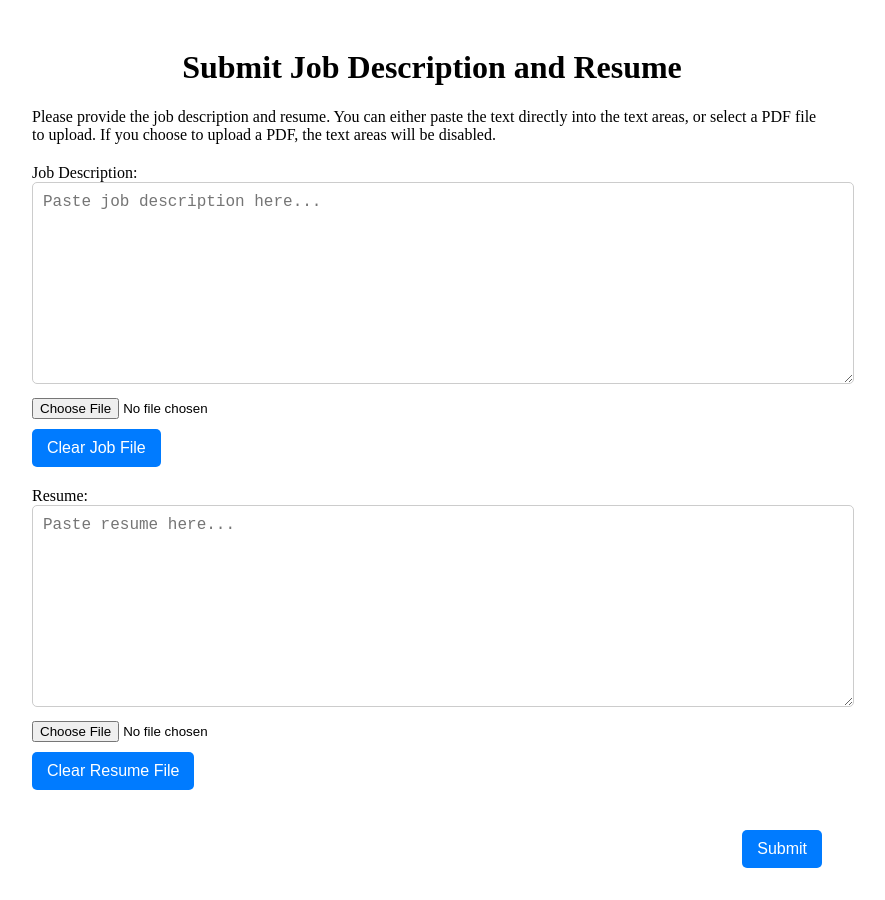
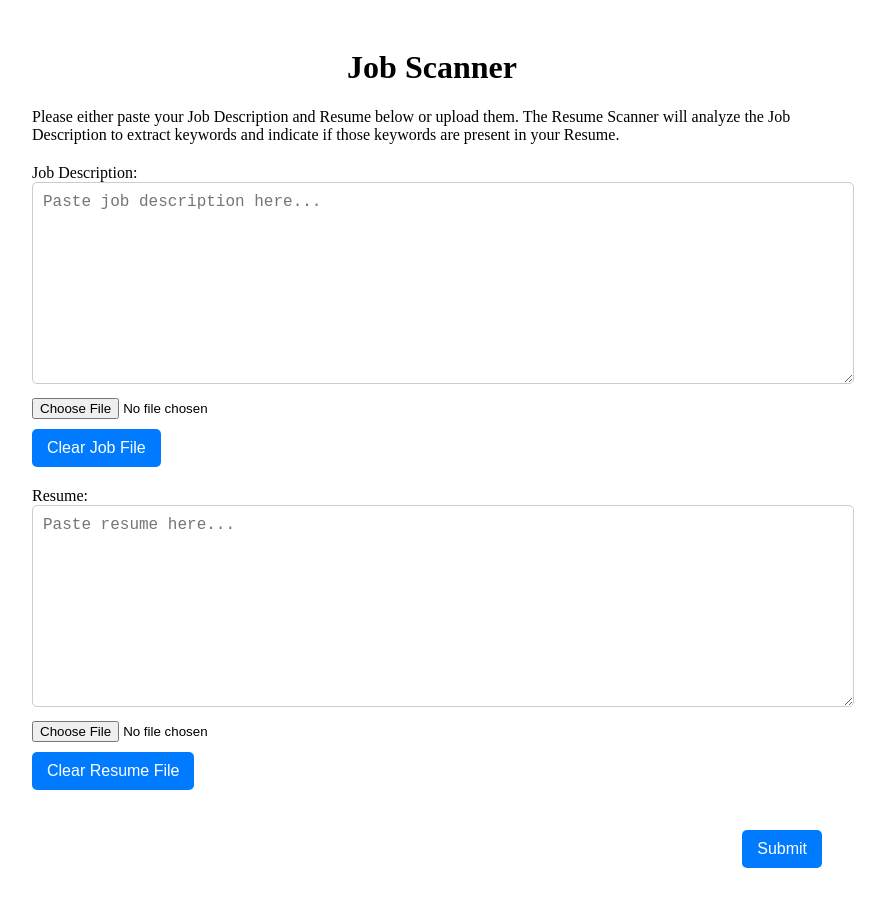
Before and after one commit to rjhalliday/rjhalliday.github.io, a Jekyll site: the page resumescan/index.html, which Jekyll copies as it is, in a window 1280 px wide. Shown: the whole page, without its empty margins (208-1093 px from the left). Built offline with Jekyll 4.4.1, drawn with Linux system fonts in a browser that asks for light colours.

Commit message:
Update index.html

```diff
--- a/resumescan/index.html
+++ b/resumescan/index.html
@@ -8,8 +8,8 @@
 </head>
 <body>
     <div class="container">
-        <h1>Submit Job Description and Resume</h1>
-        <p>Please provide the job description and resume. You can either paste the text directly into the text areas, or select a PDF file to upload. If you choose to upload a PDF, the text areas will be disabled.</p>
+        <h1>Job Scanner</h1>
+        <p>Please either paste your Job Description and Resume below or upload them. The Resume Scanner will analyze the Job Description to extract keywords and indicate if those keywords are present in your Resume.
         <form id="job-resume-form">
             <!-- Job Description Inputs -->
             <div class="form-section">
```
